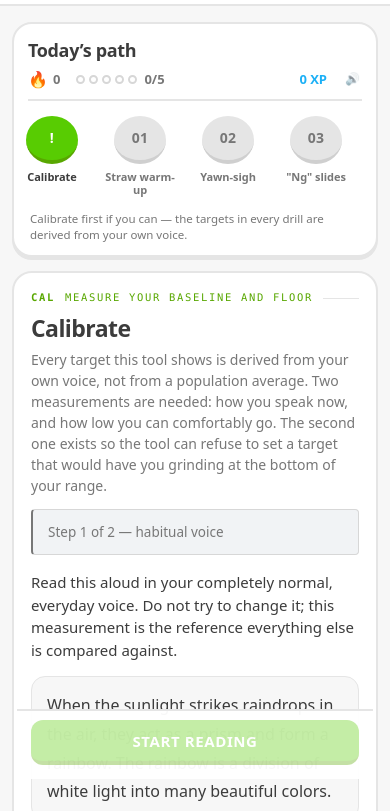
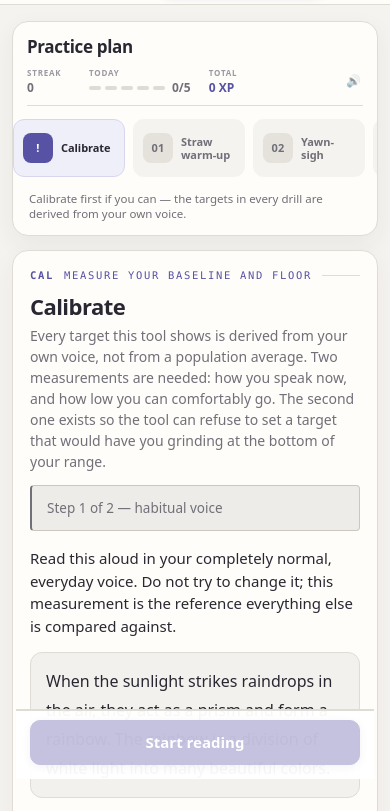
Before and after one commit to elijahcroft/voicetrainer, a website built with Vite: page index.html in a window 390 px wide. Shown: the part 59-870 px from the top of the page. Built offline with nearby package versions, Linux system fonts and the light colour scheme.

Commit message:
Give mobile UI a distinct visual identity

```diff
--- a/index.html
+++ b/index.html
@@ -20,7 +20,7 @@
 <meta name="viewport" content="width=device-width, initial-scale=1, viewport-fit=cover">
 <link rel="manifest" href="manifest.webmanifest">
 <meta name="theme-color" content="#08080c" media="(min-width: 701px)">
-<meta name="theme-color" content="#ffffff" media="(max-width: 700px)">
+<meta name="theme-color" content="#f5f3ef" media="(max-width: 700px)">
 <link rel="icon" href="icon.svg" type="image/svg+xml">
 <link rel="apple-touch-icon" href="apple-touch-icon.png">
 <meta name="mobile-web-app-capable" content="yes">
@@ -41,7 +41,7 @@
 
 <div class="layout">
   <nav aria-label="Practice exercises">
-    <h2><span class="desktop-label">Practice</span><span class="mobile-label">Today’s path</span></h2>
+    <h2><span class="desktop-label">Practice</span><span class="mobile-label">Practice plan</span></h2>
     <div id="exList"></div>
     <p class="locked-note" id="lockedNote" hidden>Calibrate first if you can — the targets in every drill are derived from your own voice.</p>
   </nav>
@@ -55,7 +55,7 @@
 
   <main>
     <details class="banner safety compact" id="safetyNotice" open>
-      <summary><span aria-hidden="true">♥</span><b>Practice gently. Stop for tightness, pain, or hoarseness.</b></summary>
+      <summary><span aria-hidden="true">Care</span><b>Practice gently. Stop for tightness, pain, or hoarseness.</b></summary>
       <div>Forcing pitch downward is the main way voice practice causes injury — resonance and weight
       do more for how masculine a voice reads than pitch does, and they cost your voice nothing.</div>
     </details>
--- a/src/styles.css
+++ b/src/styles.css
@@ -448,27 +448,28 @@ header { padding-top: calc(12px + env(safe-area-inset-top));
    screen the pill shrinks to its status dot and the bar stays one line. */
 @media (max-width: 700px) {
   :root {
-    /* Phones are a lesson app, not a miniature analysis console. The lighter
-       palette and saturated green action mirror the calm, playful hierarchy
-       of language-learning apps while all measurement colours keep their
+    /* Mobile is a focused coaching surface: warm paper, ink and indigo. The
+       palette is deliberately separate from both the desktop spectrogram and
+       familiar green gamified-learning UIs. Measurement colours retain their
        original meaning inside traces and diagrams. */
-    --ink: #f7f7f7;
-    --ink-2: #ffffff;
-    --ink-3: #f1f3f5;
-    --rule: #e5e5e5;
-    --rule-2: #d7d7d7;
-    --text: #3c3c3c;
-    --dim: #777777;
-    --dimmer: #a5a5a5;
+    --ink: #f5f3ef;
+    --ink-2: #fffdf9;
+    --ink-3: #eeece8;
+    --rule: #dfdcd5;
+    --rule-2: #cbc7bf;
+    --text: #292832;
+    --dim: #716f78;
+    --dimmer: #9b98a1;
   }
   body { line-height: 1.5; }
   header { gap: 9px;
            padding: calc(9px + env(safe-area-inset-top)) calc(13px + env(safe-area-inset-right))
                     9px calc(13px + env(safe-area-inset-left));
-           background: #fff; border-bottom: 2px solid var(--rule); }
+           background: rgba(255,253,249,.94); border-bottom: 1px solid var(--rule);
+           backdrop-filter: blur(12px); }
   header h1 {
-    font: 800 18px/1 system-ui, -apple-system, "Segoe UI", sans-serif;
-    letter-spacing: -.03em; text-transform: none; color: #58a700;
+    font: 750 18px/1 system-ui, -apple-system, "Segoe UI", sans-serif;
+    letter-spacing: -.03em; text-transform: none; color: #5752a3;
   }
   .mic-state { display: none; }
   /* The full title plus both controls is ~15px too wide for a 375px phone,
@@ -478,14 +479,15 @@ header { padding-top: calc(12px + env(safe-area-inset-top));
   /* 44px is the smallest square a thumb hits reliably. Glossary terms are
      excluded: they are words inside a sentence, not controls. */
   button:not(.term) { min-height: 44px; padding: 10px 15px; }
-  button { border-radius: 12px; font-weight: 650; }
+  button { border-radius: 10px; font-weight: 650; }
   button.primary {
-    color: #fff; background: #58cc02; border: 0; border-bottom: 4px solid #58a700;
-    padding-bottom: 8px; text-transform: uppercase; letter-spacing: .04em;
+    color: #fff; background: #5752a3; border: 1px solid #5752a3;
+    padding-bottom: 10px; text-transform: none; letter-spacing: 0;
+    box-shadow: 0 2px 8px rgba(87,82,163,.2);
   }
-  button.primary:hover:not(:disabled) { color: #fff; background: #61d909; border-color: #58a700; }
+  button.primary:hover:not(:disabled) { color: #fff; background: #49458d; border-color: #49458d; }
   button.recording {
-    color: #fff; background: #ff4b4b; border-color: #ea2b2b; border-bottom-width: 4px;
+    color: #fff; background: #d7654c; border-color: #d7654c; box-shadow: none;
   }
   /* Reset is rare and destructive: reachable, but not competing for width
      with the control pressed at the start of every session. */
@@ -499,80 +501,91 @@ header { padding-top: calc(12px + env(safe-area-inset-top));
      fuller than the desktop version rather than thinner. */
   .layout { padding: 16px 12px 92px; gap: 14px; max-width: 560px; }
   nav {
-    background: #fff; border: 2px solid var(--rule); border-radius: 20px;
-    padding: 16px 14px 13px; box-shadow: 0 3px 0 var(--rule);
+    background: var(--ink-2); border: 1px solid var(--rule); border-radius: 16px;
+    padding: 15px 14px 13px; box-shadow: 0 8px 24px rgba(54,49,72,.06);
   }
   nav h2 {
-    margin: 0 0 10px; color: var(--text); font: 750 18px/1.2 system-ui, sans-serif;
+    margin: 0 0 12px; color: var(--text); font: 700 17px/1.2 system-ui, sans-serif;
     letter-spacing: -.02em; text-transform: none;
   }
   .desktop-label { display: none; }
   .mobile-label { display: inline; }
   .strip {
-    width: 100%; justify-content: flex-start; gap: 16px; border: 0;
-    border-bottom: 2px solid var(--rule); border-radius: 0; background: transparent;
-    padding: 0 0 12px; margin-bottom: 11px; font: 700 13px/1 system-ui, sans-serif;
+    width: 100%; justify-content: flex-start; gap: 18px; border: 0;
+    border-bottom: 1px solid var(--rule); border-radius: 0; background: transparent;
+    padding: 0 0 11px; margin-bottom: 11px; font: 650 12px/1 system-ui, sans-serif;
     letter-spacing: 0;
   }
-  .strip .sg b { font-size: 0; }
-  .strip .sg b::before { content: '🔥'; font-size: 16px; }
-  .strip .sg.live, .strip .sg.live b { color: #ff9600; }
-  .strip .gd { width: 9px; height: 9px; border-width: 2px; }
-  .strip .gd.on { background: #58cc02; border-color: #58cc02; }
-  .strip .gdots.met .gd.on { background: #58cc02; border-color: #58cc02; }
-  .strip .gdots.met em { color: #58a700; }
-  .strip .xp { color: #1cb0f6; }
-  .strip .xp { margin-left: auto; }
-  .strip .mute { min-height: 0; }
+  .strip .sg, .strip .gdots, .strip .xp { position: relative; padding-top: 13px; }
+  .strip .sg { min-width: 44px; }
+  .strip .gdots { min-width: 88px; }
+  .strip .xp { min-width: 36px; }
+  .strip .sg::before, .strip .gdots::before, .strip .xp::before {
+    position: absolute; top: 0; left: 0; color: var(--dimmer);
+    font-size: 8px; font-weight: 750; letter-spacing: .1em; text-transform: uppercase;
+  }
+  .strip .sg::before { content: 'Streak'; }
+  .strip .gdots::before { content: 'Today'; }
+  .strip .xp::before { content: 'Total'; }
+  .strip .sg b { display: none; }
+  .strip .sg.live { color: #d7654c; }
+  .strip .gd { width: 12px; height: 4px; border: 0; border-radius: 2px; background: var(--rule); }
+  .strip .gd.on, .strip .gdots.met .gd.on { background: #2f8f83; }
+  .strip .gdots.met em { color: #2f8f83; }
+  .strip .xp { color: #5752a3; margin-left: 0; }
+  .strip .mute { min-height: 0; margin-left: auto; color: var(--dim); }
 
-  /* A compact lesson path replaces the row of desktop cards. The big round
-     nodes are easy to hit with a thumb; descriptions and XP badges disappear
-     because they are secondary at this point in the journey. */
-  #exList { margin: 0 -14px; padding: 2px 14px 3px; gap: 12px; }
+  /* The routine becomes compact horizontal tabs: still lesson-first and easy
+     to scan, but without the circular map metaphor of game-like path UIs. */
+  #exList { margin: 0 -14px; padding: 2px 14px 4px; gap: 8px; }
   #exList .ex {
-    width: 76px; min-width: 76px; max-width: 76px; padding: 2px 0;
-    flex-direction: column; align-items: center; gap: 7px; text-align: center;
-    background: transparent; border: 0; border-radius: 14px;
+    width: 112px; min-width: 112px; max-width: 112px; min-height: 58px; padding: 8px 9px;
+    flex-direction: row; align-items: center; gap: 8px; text-align: left;
+    background: #f5f3ef; border: 1px solid transparent; border-radius: 11px;
   }
-  #exList .ex:hover:not(:disabled) { background: transparent; border: 0; }
+  #exList .ex:hover:not(:disabled) { background: #eeece8; border-color: transparent; }
+  #exList .ex.active { background: #efeffa; border-color: #d8d6ef; }
   #exList .ex.active::before { display: none; }
   #exList .ex .n {
-    display: grid; place-items: center; width: 52px; height: 48px; margin: 0;
-    color: #777; background: #e5e5e5; border-radius: 50%;
-    border-bottom: 4px solid #cfcfcf; font: 800 14px/1 system-ui, sans-serif;
+    display: grid; place-items: center; flex: 0 0 30px; width: 30px; height: 30px; margin: 0;
+    color: var(--dim); background: #e5e2dc; border-radius: 8px;
+    border: 0; font: 750 11px/1 system-ui, sans-serif;
   }
   #exList .ex.next .n, #exList .ex.active .n {
-    color: #fff; background: #58cc02; border-color: #58a700;
+    color: #fff; background: #5752a3;
   }
-  #exList .ex.done .n { color: #58a700; background: #d7ffb8; border-color: #b8e98f; }
-  #exList .ex .t { display: block; font-size: 11px; line-height: 1.15; color: #777; }
+  #exList .ex.done .n { color: #246e65; background: #dceeea; }
+  #exList .ex .t { display: block; font-size: 11px; line-height: 1.2; color: var(--dim); }
   #exList .ex.next .t, #exList .ex.active .t { color: var(--text); font-weight: 750; }
   #exList .ex .s, #exList .ex .xpb { display: none !important; }
   .locked-note { margin: 10px 2px 0; line-height: 1.35; }
 
   main { display: flex; flex-direction: column; }
   .banner.safety {
-    order: 1; color: #777; background: #fff; border: 2px solid var(--rule);
-    border-left-width: 2px; border-radius: 16px; padding: 11px 13px;
+    order: 1; color: var(--dim); background: var(--ink-2); border: 1px solid var(--rule);
+    border-left-width: 1px; border-radius: 12px; padding: 11px 13px;
   }
-  .banner.safety summary { color: #777; }
-  .banner.safety summary span { color: #ff4b4b; }
+  .banner.safety summary { color: var(--dim); }
+  .banner.safety summary span {
+    color: #b6513b; background: #f7e6e0; border-radius: 5px; padding: 2px 5px;
+    font: 750 8px/1.3 system-ui, sans-serif; letter-spacing: .08em; text-transform: uppercase;
+  }
   .banner.safety > div { line-height: 1.45; }
   #errBox { order: 2; }
   #pane { order: 0; }
   .card {
-    padding: 19px 17px; margin-bottom: 14px; background: #fff;
-    border: 2px solid var(--rule); border-radius: 20px; box-shadow: 0 3px 0 var(--rule);
+    padding: 19px 17px; margin-bottom: 14px; background: var(--ink-2);
+    border: 1px solid var(--rule); border-radius: 16px; box-shadow: 0 8px 24px rgba(54,49,72,.05);
   }
-  .card h3 { font-size: 23px; line-height: 1.2; font-weight: 800; letter-spacing: -.025em; }
-  .eb { border-bottom: 0; padding-bottom: 1px; margin-bottom: 8px; color: #58a700; }
-  .eb i { color: #58a700; font-weight: 800; }
+  .card h3 { font-size: 22px; line-height: 1.2; font-weight: 750; letter-spacing: -.025em; }
+  .eb { border-bottom: 0; padding-bottom: 1px; margin-bottom: 8px; color: #5752a3; }
+  .eb i { color: #5752a3; font-weight: 750; }
   .eb s { background: var(--rule); }
-  .why { color: #777; font-size: 14px; line-height: 1.5; margin-bottom: 13px; }
+  .why { color: var(--dim); font-size: 14px; line-height: 1.5; margin-bottom: 13px; }
   .note { font-size: 13px; }
   .steps { padding-left: 19px; }
-  .explain > summary { color: #1cb0f6; font-weight: 700; }
-  .passage { padding: 14px 15px; font-size: 16px; background: #f7f7f7; border-radius: 14px; }
+  .explain > summary { color: #5752a3; font-weight: 700; }
+  .passage { padding: 14px 15px; font-size: 16px; background: #f3f1ed; border-radius: 12px; }
   .stack .prompt { padding: 13px 15px 14px; }
   .stack .prompt .say { font-size: 18px; }
   .stack canvas { height: 152px; }
@@ -582,7 +595,7 @@ header { padding-top: calc(12px + env(safe-area-inset-top));
      corner of your eye while you speak, so a legible number beats fitting
      one more box on the line. */
   .meters { grid-template-columns: repeat(2, minmax(0, 1fr)); gap: 8px; }
-  .meter { padding: 10px 11px 12px; border: 0; border-radius: 14px; }
+  .meter { padding: 10px 11px 12px; border: 0; border-radius: 11px; }
   .meter .val { font-size: 22px; }
   table { font-size: 13px; }
   td, th { padding: 7px 8px; }
```
